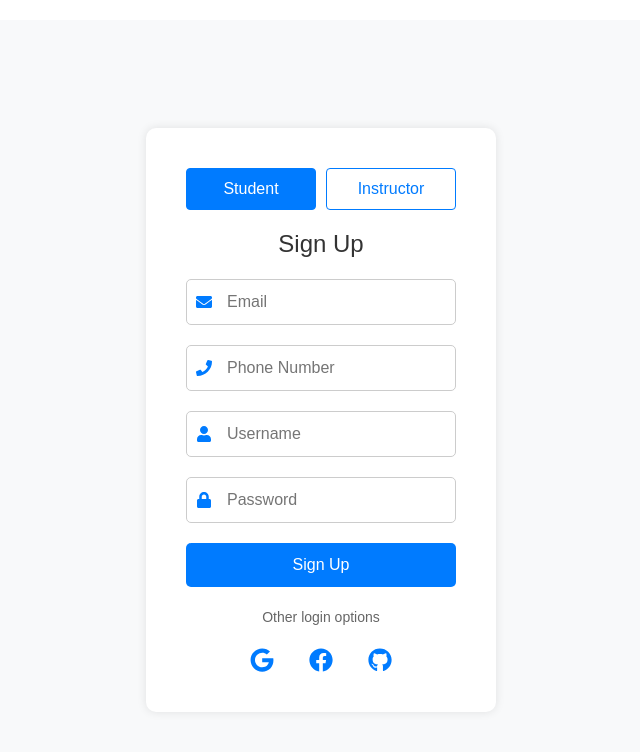
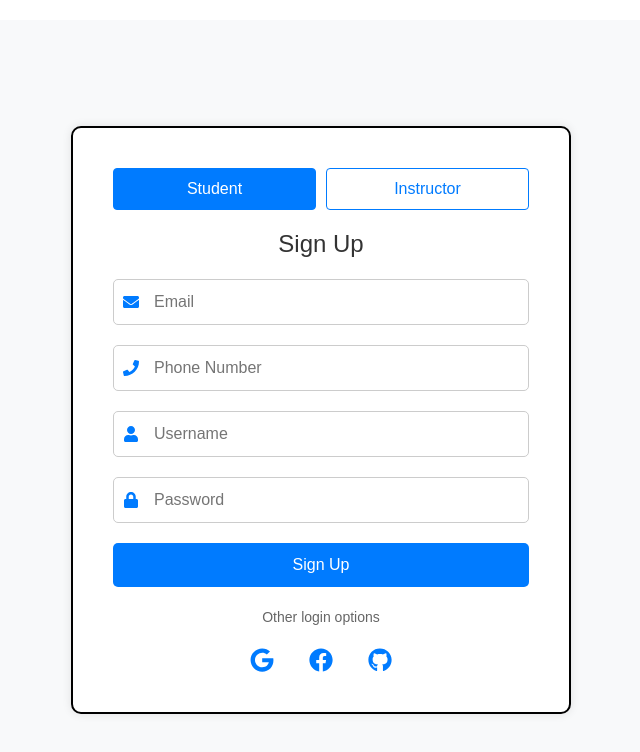
Before and after one commit to ShlokAgrahari/EduVerse, a React (Create React App) app in the folder client/: page /signup in a window 1280 px wide. Shown: the top 752 px of the page, without its empty margins (319-959 px from the left). Built offline with nearby package versions, Linux system fonts and the light colour scheme.

Commit message:
Update SignupPage.css

```diff
--- a/client/src/SignupPage.css
+++ b/client/src/SignupPage.css
@@ -9,12 +9,13 @@
 
 /* Box for the signup form */
 .signup-box {
-  width: 350px;
+  width: 500px;
   padding: 40px;
   border-radius: 10px;
   box-shadow: 0 0 10px rgba(0, 0, 0, 0.1);
   background-color: #fff;
   text-align: center;
+  border: 2px solid black;
 }
 
 /* Heading for the signup form */
```
